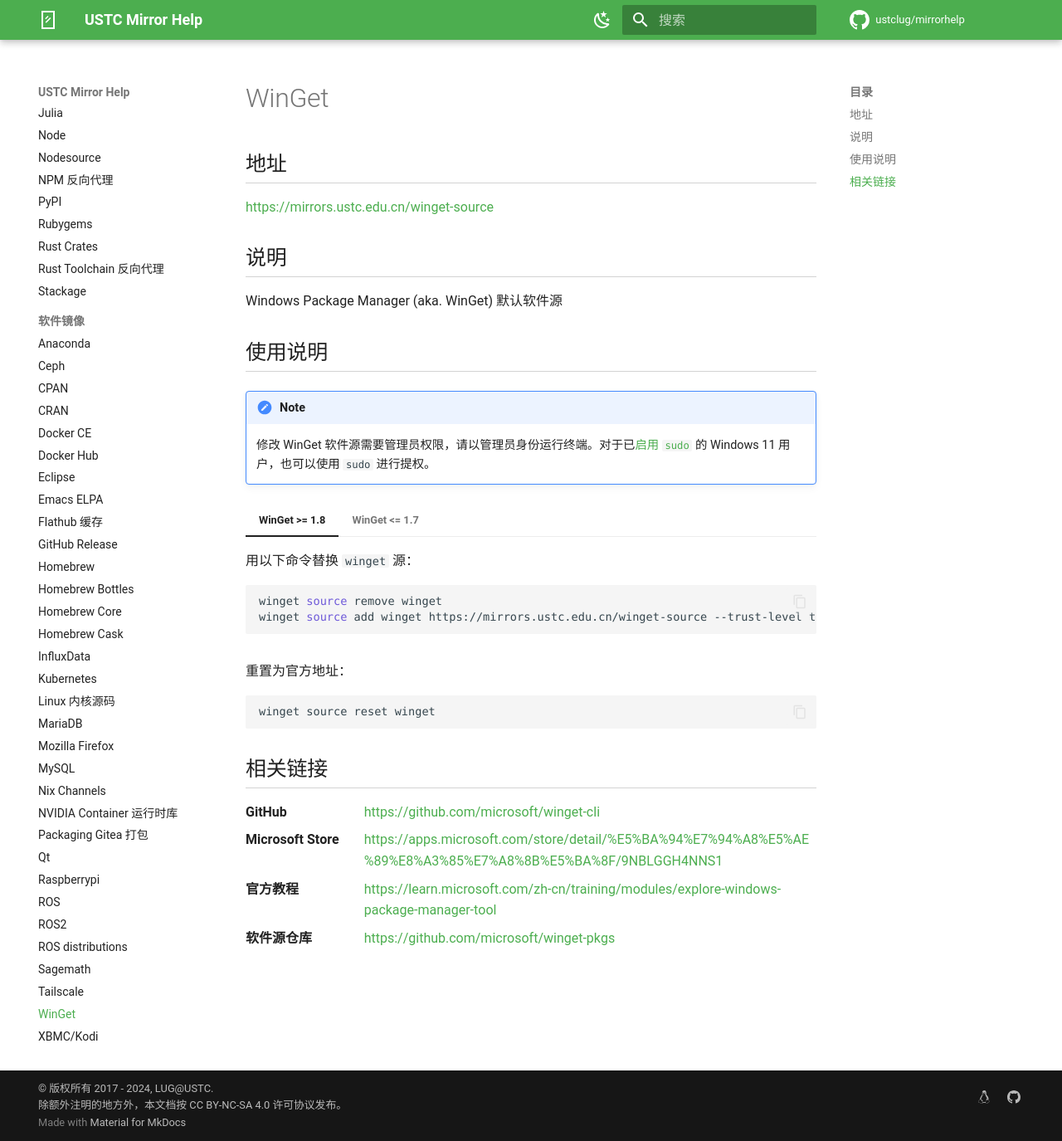
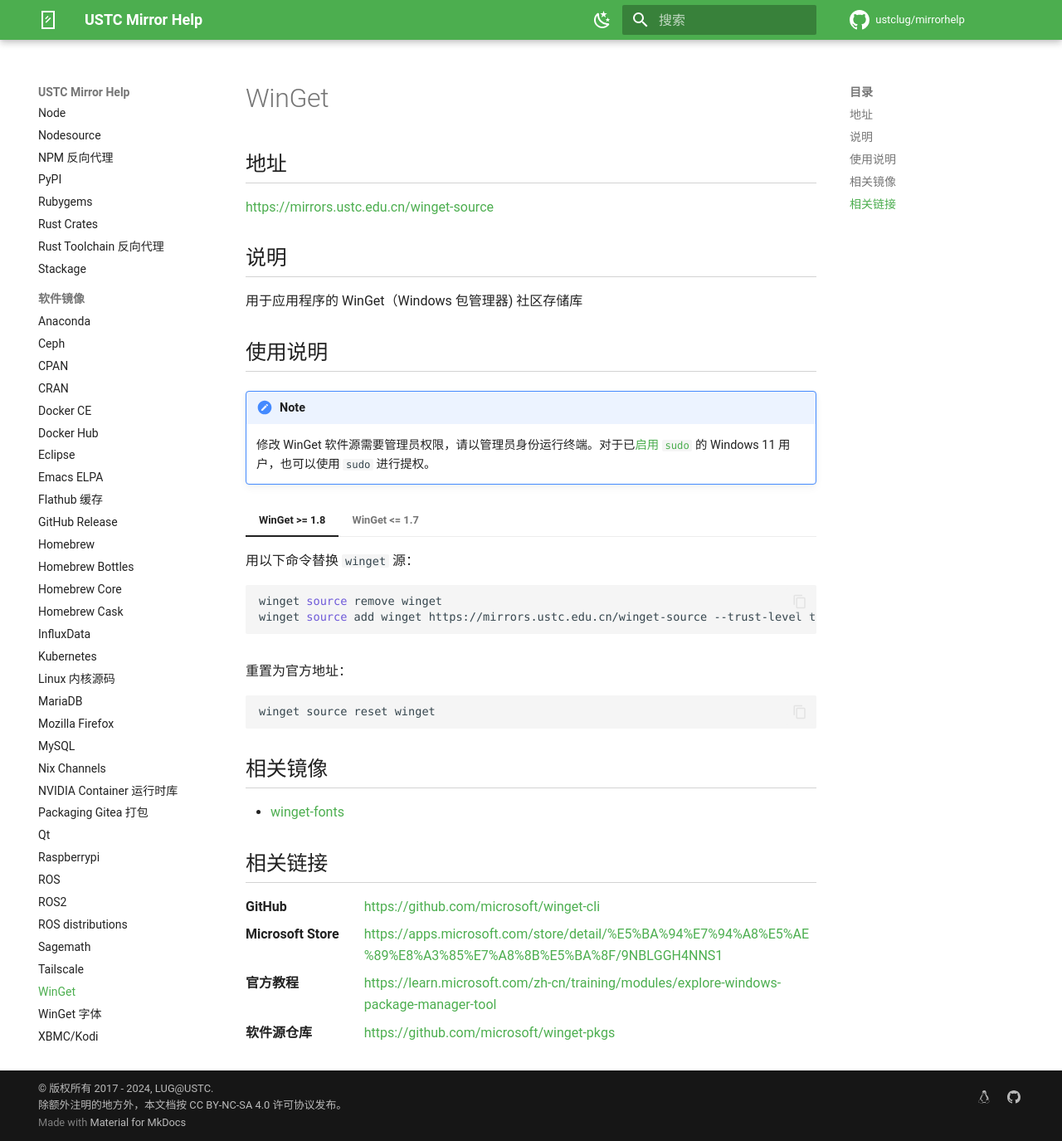
Before and after one commit to ustclug/mirrorhelp, an MkDocs documentation site: the page built from docs/winget-source.md, in a window 1280 px wide and 1375 px high. Shown: the whole window at 83% size. Built offline with MkDocs 1.6.1 and Material for MkDocs 9.7.7, drawn with Linux system fonts in a browser that asks for light colours; comment, search, counter and statistics services are not loaded.

Commit message:
Add documentation for `winget-fonts` mirror (#301)
* Add documentation for `winget-font` source

This document provides information about the WinGet font mirror source.

* Revise WinGet source documentation

Updated the description and added related mirrors section.

* Add `winget-fonts.md` to documentation index

* Reorder `winget-fonts.md` in mkdocs.yml

This make the list tidier because it's shown as "WinGet 字体" which should follow "WinGet".

```diff
--- a/docs/winget-source.md
+++ b/docs/winget-source.md
@@ -6,7 +6,7 @@
 
 ## 说明
 
-Windows Package Manager (aka. WinGet) 默认软件源
+用于应用程序的 WinGet（Windows 包管理器) 社区存储库
 
 ## 使用说明
 
@@ -41,6 +41,10 @@
 
     winget source reset winget
 
+## 相关镜像
+
+- [winget-fonts](winget-fonts.md)
+
 ## 相关链接
 
 GitHub
--- a/mkdocs.yml
+++ b/mkdocs.yml
@@ -230,4 +230,5 @@
     - sagemath.md
     - tailscale.md
     - winget-source.md
+    - winget-fonts.md
     - xbmc.md
```
Also changed, not shown: docs/winget-fonts.md (added, +46 -0 lines).
